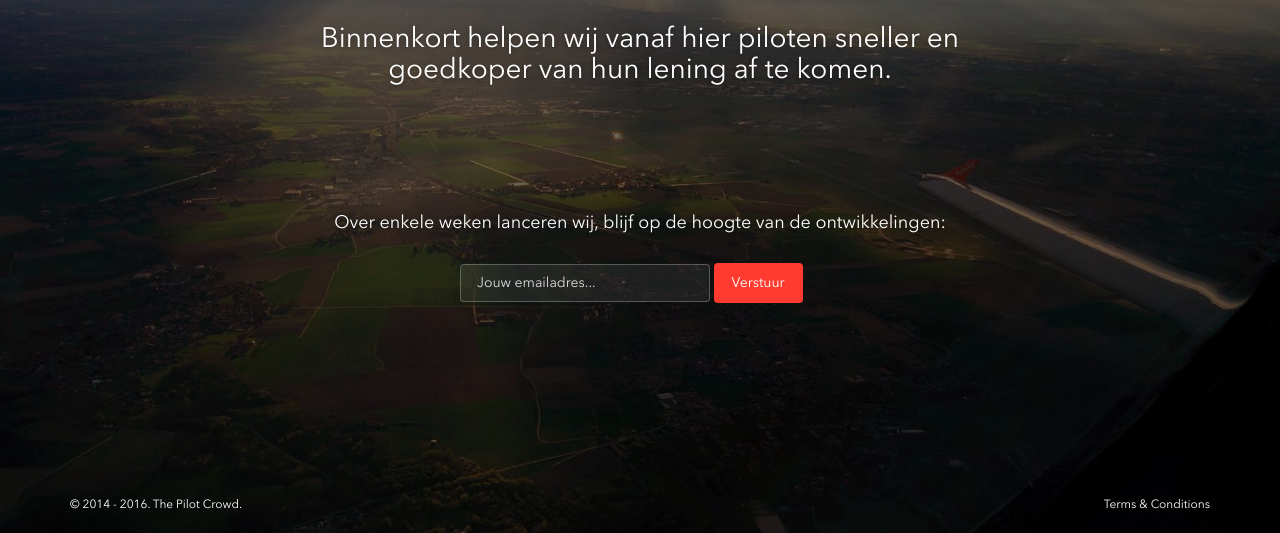
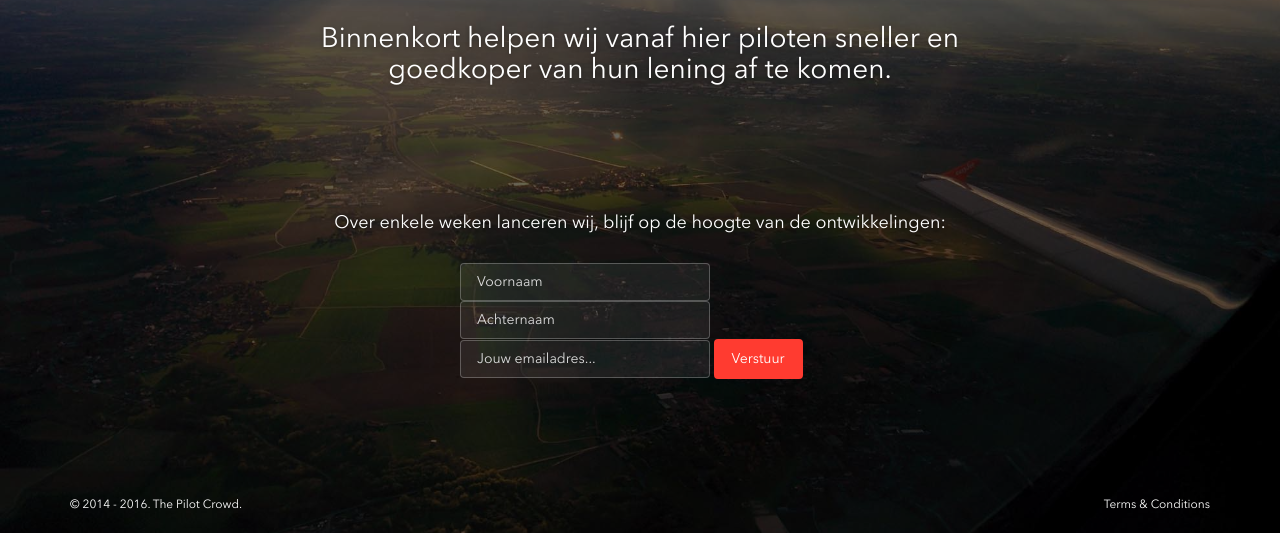
Before and after one commit to jaapbakker88/pc_comingsoon, a plain HTML site: page index.html in a window 1280 px wide. Shown: the part 267-800 px from the top of the page. Drawn offline with Linux system fonts and the light colour scheme; a small style sheet from the web is missing.

Commit message:
added first and lastname field

```diff
--- a/index.html
+++ b/index.html
@@ -130,7 +130,15 @@ sneller en <br>goedkoper van hun lening af te komen.</h4>
                 <div class="row">
                     <div class="col-md-4 col-md-offset-4 col-sm6-6 col-sm-offset-3 ">
                         <form class="form-inline validate" role="form"  action="https://pilotcrowd.us12.list-manage.com/subscribe/post?u=a6d6b729497a48b3dd46567c2&amp;id=f88c958647" method="post" id="mc-embedded-subscribe-form" name="mc-embedded-subscribe-form" target="_blank" novalidate>
-                          <div class="form-group">
+
+														<div class="form-group">
+															<input type="text" value="" placeholder="Voornaam" name="FNAME" class="form-control transparent" id="mce-FNAME">
+														</div>
+														<div class="form-group">
+															<input type="text" value="" placeholder="Achternaam" name="LNAME" class="form-control transparent" id="mce-LNAME">
+														</div>
+
+													<div class="form-group">
                             <label class="sr-only" for="exampleInputEmail2">Emailadres</label>
                             <input type="email" value="" name="EMAIL"  class="form-control transparent" id="mce-EMAIL"  placeholder="Jouw emailadres...">
                           </div>
```
